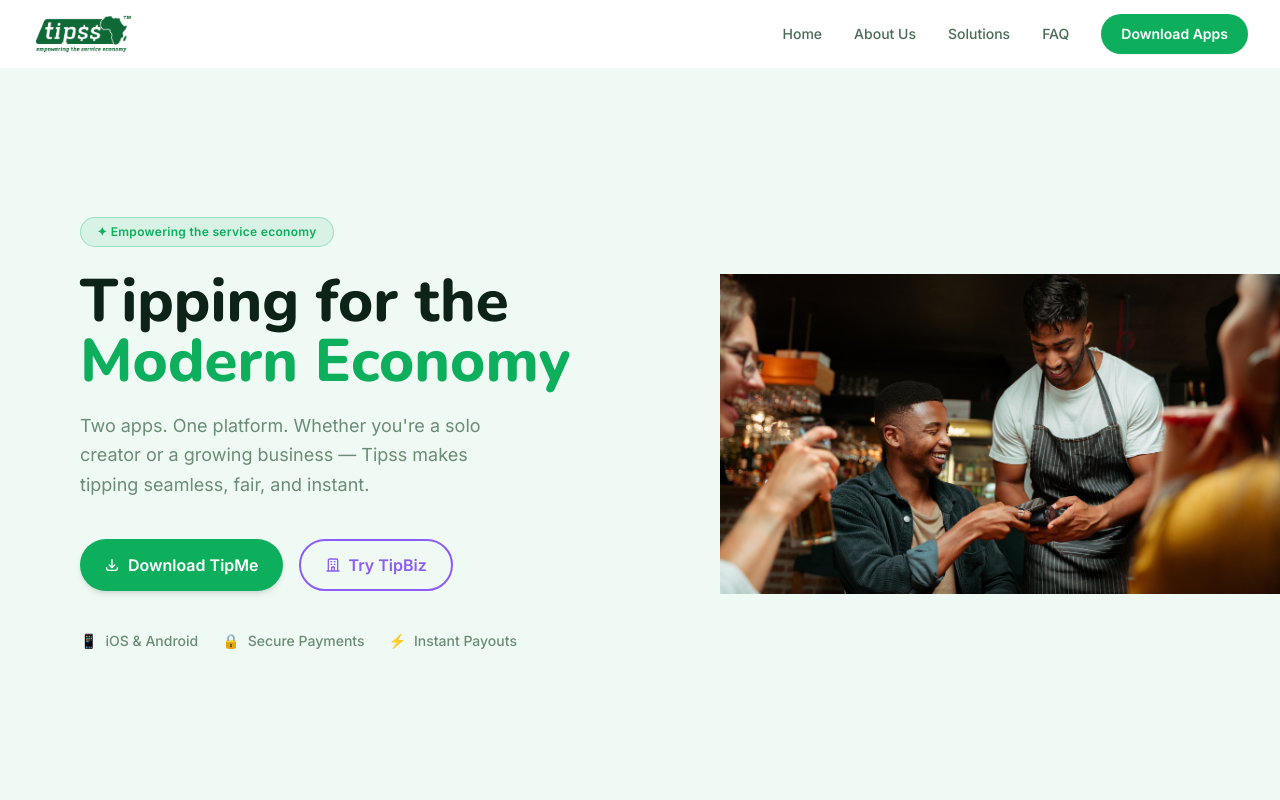
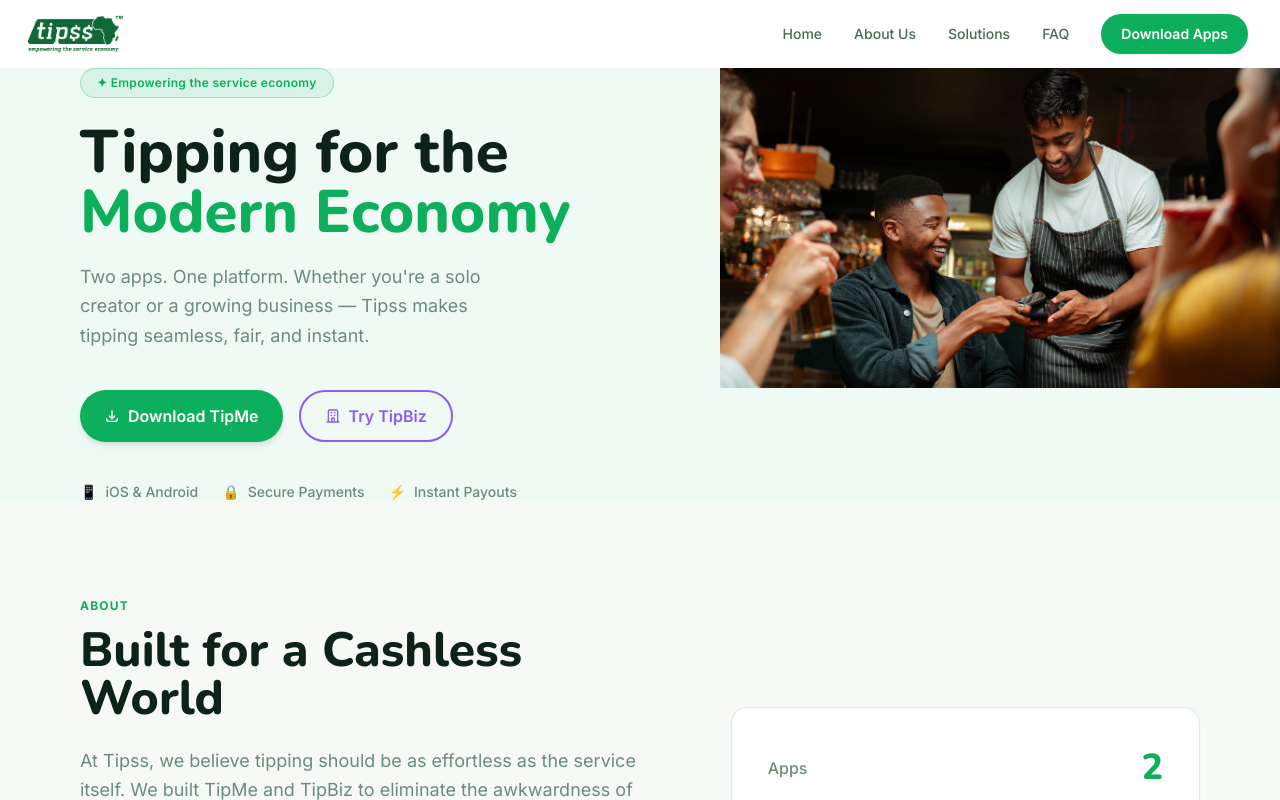
Before and after one commit to isaacotengdev/tipss, a Next.js app in the folder web/: page / in a window 1280 px wide. Shown: the top 800 px of the page. Built offline with nearby package versions, Linux system fonts and the light colour scheme.

Commit message:
fix: show full hero image uncropped, move logo to left edge of navbar

```diff
--- a/web/src/components/HeroSection.tsx
+++ b/web/src/components/HeroSection.tsx
@@ -10,7 +10,7 @@
   return (
     <section
       id="home"
-      className="bg-[#F0FAF5] pt-[68px] h-screen flex flex-col md:flex-row"
+      className="bg-[#F0FAF5] pt-[68px] flex flex-col md:flex-row"
     >
       {/* Left — Text */}
       <div className="flex-1 flex items-center px-6 md:px-20 py-16 md:py-0">
@@ -72,16 +72,13 @@
         </div>
       </div>
 
-      {/* Right — Image */}
-      <div className="flex-1 flex items-center justify-center overflow-hidden">
-        <Image
+      {/* Right — Image: full image, no cropping */}
+      <div className="flex-1">
+        {/* eslint-disable-next-line @next/next/no-img-element */}
+        <img
           src="/images/cs-psi-pay-thumbnail.jpg"
           alt="Service worker receiving a digital tip"
-          width={900}
-          height={600}
-          style={{ width: '100%', height: '100%', objectFit: 'contain' }}
-          priority
-          sizes="(max-width: 768px) 100vw, 50vw"
+          className="w-full h-auto block"
         />
       </div>
     </section>
--- a/web/src/components/Navbar.tsx
+++ b/web/src/components/Navbar.tsx
@@ -41,7 +41,7 @@
           : 'bg-white/90 backdrop-blur-sm'
       }`}
     >
-      <div className="flex items-center justify-between px-8 h-[68px] max-w-[1400px] mx-auto">
+      <div className="flex items-center justify-between pl-6 pr-8 h-[68px]">
         {/* Logo */}
         <button onClick={() => handleNav('#home')} className="flex-shrink-0">
           <Image
```
